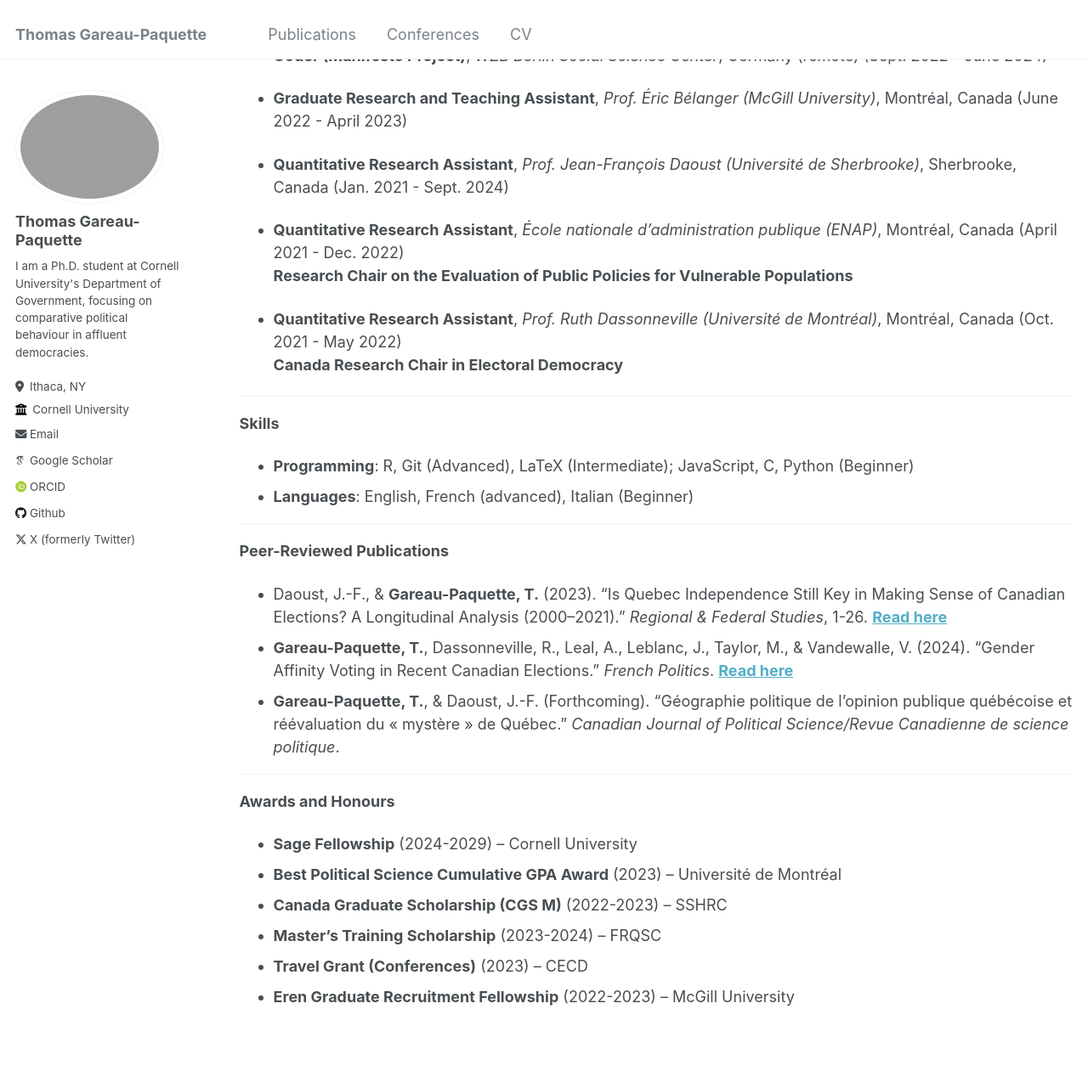
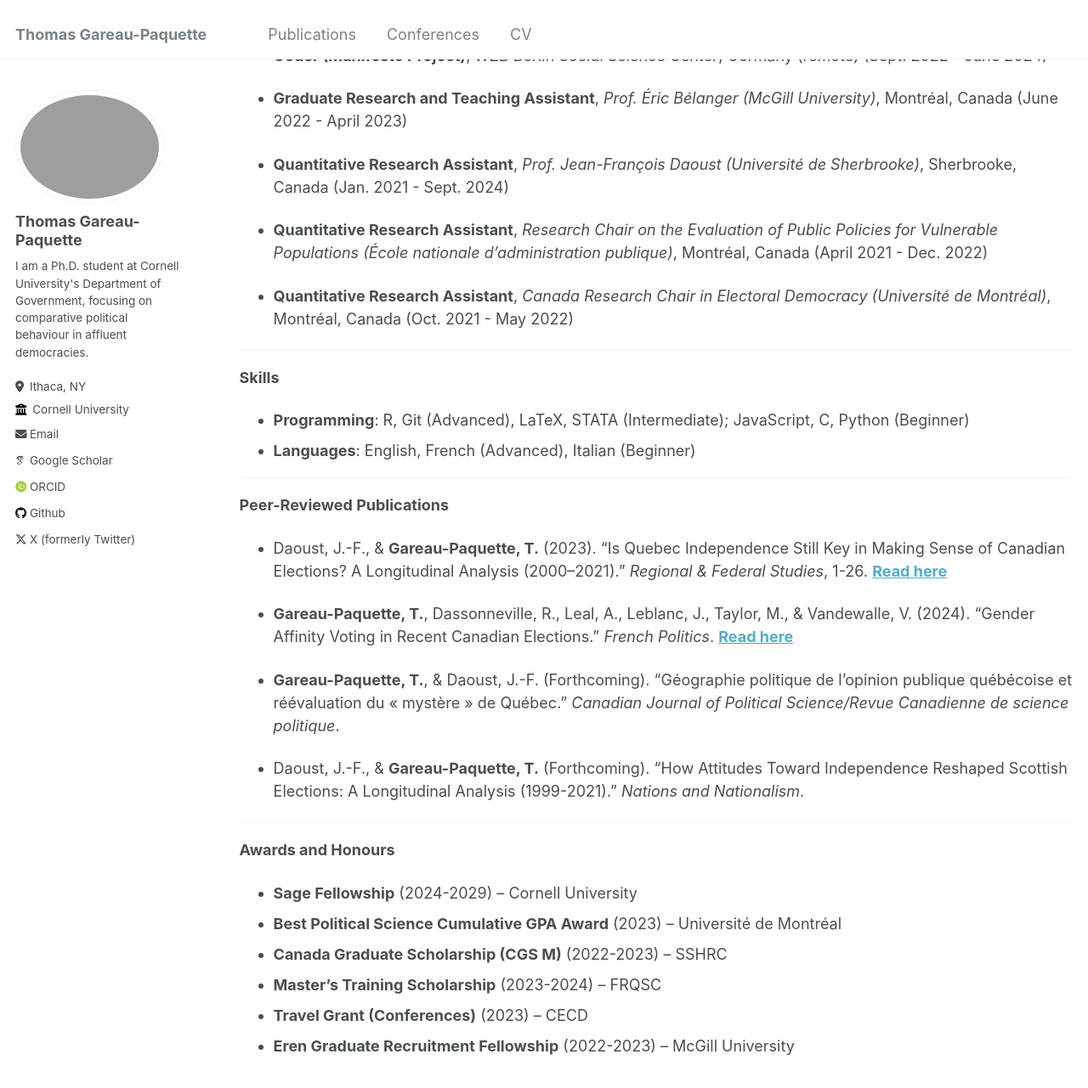
Before and after one commit to ThomasGareau/thomasgareau, a Jekyll site: the page built from _pages/cv.md, in a window 1280 px wide and 1400 px high, scrolled down 830 px. Shown: the top 1281 px of the window at 85% size. Built offline with Jekyll 4.4.1, drawn with Linux system fonts in a browser that asks for light colours; some web fonts are replaced.

Commit message:
change layout

```diff
--- a/_pages/cv.md
+++ b/_pages/cv.md
@@ -41,24 +41,29 @@ You can find a PDF version of my CV [here](http://thomasgp.com/files/GareauPaque
 
 * **Quantitative Research Assistant**, *Prof. Jean-François Daoust (Université de Sherbrooke)*, Sherbrooke, Canada (Jan. 2021 - Sept. 2024)
 
-* **Quantitative Research Assistant**, *École nationale d'administration publique (ENAP)*, Montréal, Canada (April 2021 - Dec. 2022)
-  **Research Chair on the Evaluation of Public Policies for Vulnerable Populations**
+* **Quantitative Research Assistant**, *Research Chair on the Evaluation of Public Policies for Vulnerable Populations (École nationale d'administration publique)*, Montréal, Canada (April 2021 - Dec. 2022)
 
-* **Quantitative Research Assistant**, *Prof. Ruth Dassonneville (Université de Montréal)*, Montréal, Canada (Oct. 2021 - May 2022)
-  **Canada Research Chair in Electoral Democracy**
+* **Quantitative Research Assistant**, *Canada Research Chair in Electoral Democracy (Université de Montréal)*, Montréal, Canada (Oct. 2021 - May 2022)
+
 
 ---
 
 **Skills**
-* **Programming**: R, Git (Advanced), LaTeX (Intermediate); JavaScript, C, Python (Beginner)
-* **Languages**: English, French (advanced), Italian (Beginner)
+* **Programming**: R, Git (Advanced), LaTeX, STATA (Intermediate); JavaScript, C, Python (Beginner)
+* **Languages**: English, French (Advanced), Italian (Beginner)
 
 ---
 
 **Peer-Reviewed Publications**
 * Daoust, J.-F., & **Gareau-Paquette, T.** (2023). "Is Quebec Independence Still Key in Making Sense of Canadian Elections? A Longitudinal Analysis (2000–2021)." *Regional & Federal Studies*, 1-26. <a href="https://www.tandfonline.com/doi/full/10.1080/13597566.2023.2233422" target="_blank" style="font-weight: bold;">Read here</a>
+
 * **Gareau-Paquette, T.**, Dassonneville, R., Leal, A., Leblanc, J., Taylor, M., & Vandewalle, V. (2024). "Gender Affinity Voting in Recent Canadian Elections." *French Politics*. <a href="https://doi.org/10.1057/s41253-024-00236-5" target="_blank" style="font-weight: bold;">Read here</a>
+
 * **Gareau-Paquette, T.**, & Daoust, J.-F. (Forthcoming). "Géographie politique de l’opinion publique québécoise et réévaluation du « mystère » de Québec." *Canadian Journal of Political Science/Revue Canadienne de science politique*.
+
+* Daoust, J.-F., & **Gareau-Paquette, T.** (Forthcoming). "How Attitudes Toward Independence Reshaped Scottish Elections: A Longitudinal Analysis (1999-2021)." *Nations and Nationalism*.
+
+
 
 ---
 
```
Also changed, not shown: _pages/publications.md (+19 -11 lines).
